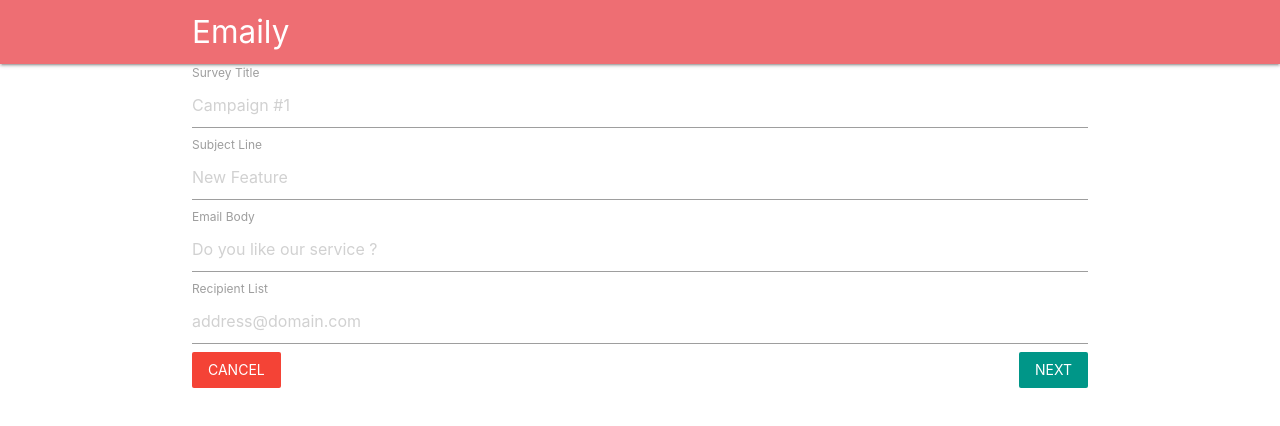
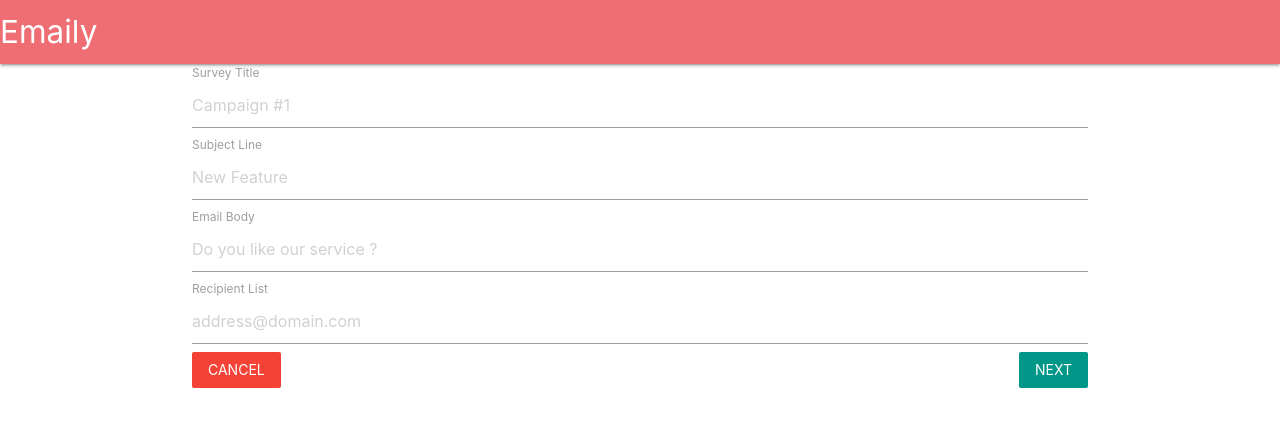
Before and after one commit to vatsalgp/email-server, a React (Create React App) app in the folder client/: page /surveys/new in a window 1280 px wide. Shown: the top 426 px of the page. Built offline with nearby package versions, Linux system fonts and the light colour scheme; no server answers.

Commit message:
removed container from navbar

```diff
--- a/client/src/components/Header.js
+++ b/client/src/components/Header.js
@@ -40,7 +40,7 @@ class Header extends React.Component {
     render() {
         return (
             <nav>
-                <div className="nav-wrapper container">
+                <div className="nav-wrapper">
                     {this.renderLogo()}
                     <ul className="right">
                         {this.renderContent()}
```
